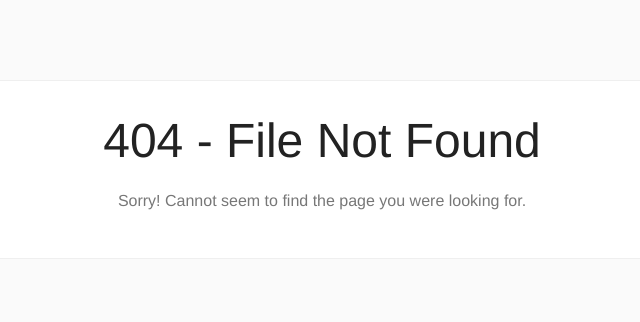
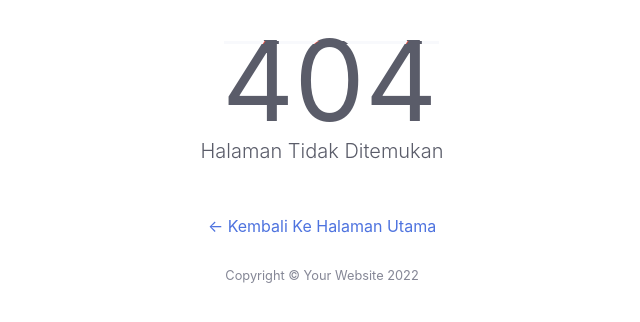
Before and after one commit to sabda1110/BelajarPhp, a CodeIgniter 4 app: template app/Views/errors/html/error_404.php in a window 1280 px wide. Shown: the top 322 px of the page, without its empty margins (318-958 px from the left). Run offline with PHP 8.4 and a stand-in for CodeIgniter, Linux system fonts and the light colour scheme; the template is opened without the code that fills it, so the values that code supplies are empty; some libraries are stand-ins or nearby versions.

Commit message:
Custom halaman 404 dan Membuat SweetAlert

```diff
--- a/app/Views/errors/html/error_404.php
+++ b/app/Views/errors/html/error_404.php
@@ -1,84 +1,66 @@
 <!DOCTYPE html>
 <html lang="en">
+
 <head>
+
 	<meta charset="utf-8">
-	<title>404 Page Not Found</title>
+	<meta http-equiv="X-UA-Compatible" content="IE=edge">
+	<meta name="viewport" content="width=device-width, initial-scale=1, shrink-to-fit=no">
+	<meta name="description" content="">
+	<meta name="author" content="">
 
-	<style>
-		div.logo {
-			height: 200px;
-			width: 155px;
-			display: inline-block;
-			opacity: 0.08;
-			position: absolute;
-			top: 2rem;
-			left: 50%;
-			margin-left: -73px;
-		}
-		body {
-			height: 100%;
-			background: #fafafa;
-			font-family: "Helvetica Neue", Helvetica, Arial, sans-serif;
-			color: #777;
-			font-weight: 300;
-		}
-		h1 {
-			font-weight: lighter;
-			letter-spacing: 0.8;
-			font-size: 3rem;
-			margin-top: 0;
-			margin-bottom: 0;
-			color: #222;
-		}
-		.wrap {
-			max-width: 1024px;
-			margin: 5rem auto;
-			padding: 2rem;
-			background: #fff;
-			text-align: center;
-			border: 1px solid #efefef;
-			border-radius: 0.5rem;
-			position: relative;
-		}
-		pre {
-			white-space: normal;
-			margin-top: 1.5rem;
-		}
-		code {
-			background: #fafafa;
-			border: 1px solid #efefef;
-			padding: 0.5rem 1rem;
-			border-radius: 5px;
-			display: block;
-		}
-		p {
-			margin-top: 1.5rem;
-		}
-		.footer {
-			margin-top: 2rem;
-			border-top: 1px solid #efefef;
-			padding: 1em 2em 0 2em;
-			font-size: 85%;
-			color: #999;
-		}
-		a:active,
-		a:link,
-		a:visited {
-			color: #dd4814;
-		}
-	</style>
+	<title>SB Admin 2 - 404</title>
+
+	<!-- Custom fonts for this template-->
+	<link href="/asset/vendor/fontawesome-free/css/all.min.css" rel="stylesheet" type="text/css">
+
+
+	<!-- Custom styles for this template-->
+	<link href="/asset/css/sb-admin-2.min.css" rel="stylesheet">
+
 </head>
-<body>
-	<div class="wrap">
-		<h1>404 - File Not Found</h1>
 
-		<p>
-			<?php if (! empty($message) && $message !== '(null)') : ?>
-				<?= nl2br(esc($message)) ?>
-			<?php else : ?>
-				Sorry! Cannot seem to find the page you were looking for.
-			<?php endif ?>
-		</p>
+<body id="page-top">
+
+	<!-- Page Wrapper -->
+	<div id="wrapper">
+		<!-- Begin Page Content -->
+		<div class="container-fluid mt-4">
+
+			<!-- 404 Error Text -->
+			<div class="text-center">
+				<div class="error mx-auto" data-text="404">404</div>
+				<p class="lead text-gray-800 mb-5">Halaman Tidak Ditemukan</p>
+				<a href="/">&larr; Kembali Ke Halaman Utama</a>
+			</div>
+
+		</div>
+		<!-- /.container-fluid -->
+
 	</div>
+	<!-- End of Main Content -->
+
+	<!-- Footer -->
+	<footer class="sticky-footer bg-white">
+		<div class="container my-auto">
+			<div class="copyright text-center my-auto">
+				<span>Copyright &copy; Your Website <?= date('Y') ?></span>
+			</div>
+		</div>
+	</footer>
+	<!-- End of Footer -->
+
+
+	<!-- Bootstrap core JavaScript-->
+	<script src="vendor/jquery/jquery.min.js"></script>
+	<script src="vendor/bootstrap/js/bootstrap.bundle.min.js"></script>
+
+	<!-- Core plugin JavaScript-->
+	<script src="vendor/jquery-easing/jquery.easing.min.js"></script>
+
+	<!-- Custom scripts for all pages-->
+	<script src="js/sb-admin-2.min.js"></script>
+
 </body>
+
 </html>
--- a/app/Views/home/index.php
+++ b/app/Views/home/index.php
@@ -1,8 +1,9 @@
   <!-- Begin Page Content -->
   <div class="container-fluid">
 
-      <!-- Page Heading -->
-      <h1 class="h3 mb-4 text-gray-800">Data Utama</h1>
+    <!-- Page Heading -->
+    <?= view('Myth\Auth\Views\_message_block') ?>
+    <h1 class="h3 mb-4 text-gray-800">Data Utama</h1>
 
   </div>
   <!-- /.container-fluid -->
--- a/app/Views/template/footer.php
+++ b/app/Views/template/footer.php
@@ -45,7 +45,10 @@
 <script src="/asset/vendor/jquery-easing/jquery.easing.min.js"></script>
 
 <!-- Custom scripts for all pages-->
-<script src="/asset//js/sb-admin-2.min.js"></script>
+<script src="/asset/js/sb-admin-2.min.js"></script>
+
+<!-- Sweet Alert 2 -->
+<script src="/asset/vendor/sweetalert/dist/sweetalert2.all.js"></script>
 
 
 <!-- My Script -->
```
Also changed, not shown: app/Controllers/Home.php (+9 -0 lines), app/Controllers/Prakon.php (+16 -16 lines), app/Views/prakom/documentasi/index.php (+3 -5 lines), app/Views/prakom/kamusprakon/index.php (+3 -7 lines), public/asset/js/script.js (+28 -0 lines).
